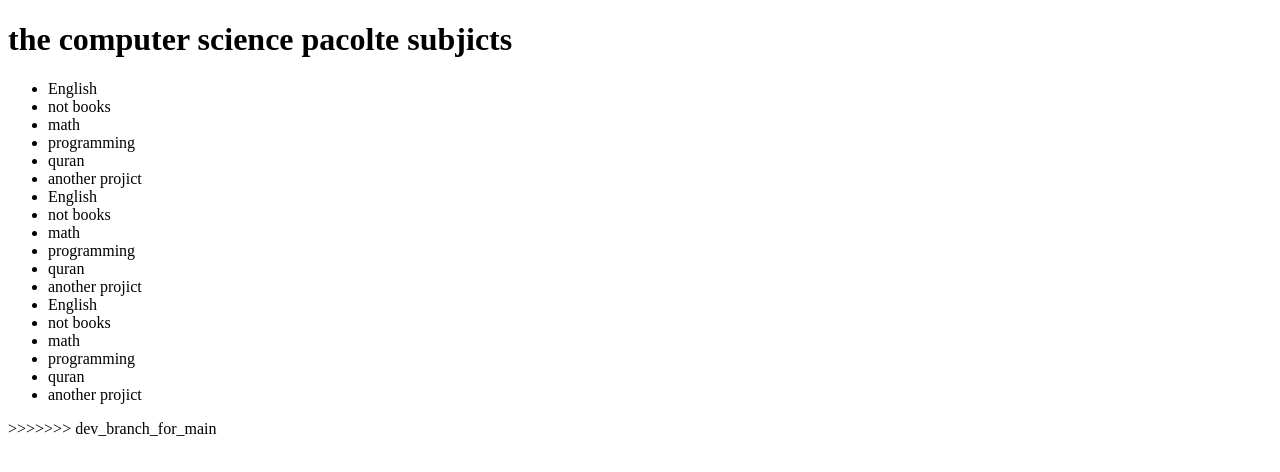
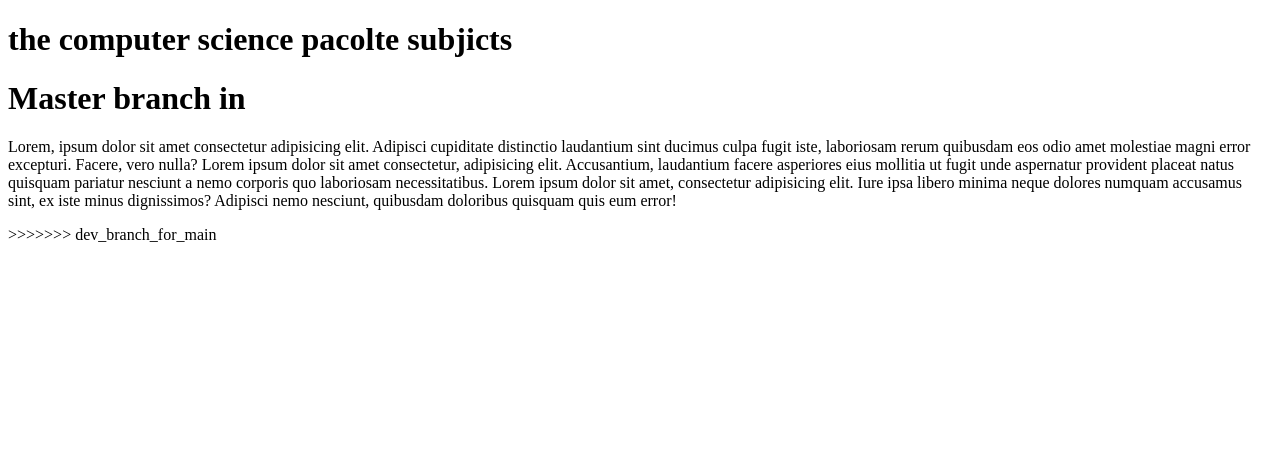
Before and after one commit to ABashir1234/git_project_one, a plain HTML site: page index.html in a window 1280 px wide. Drawn offline with Linux system fonts and the light colour scheme.

Commit message:
add prograp  to the master branch

```diff
--- a/index.html
+++ b/index.html
@@ -10,26 +10,14 @@
     <div>
         <h1>the computer science pacolte subjicts</h1>
         <ul>
-            <li>English</li>
-            <li>not books</li>
-            <li>math</li>
-            <li>programming</li>
-            <li>quran</li>
-            <li>another projict</li>
 
-            <li>English</li>
-            <li>not books</li>
-            <li>math</li>
-            <li>programming</li>
-            <li>quran</li>
-            <li>another projict</li>
-            <li>English</li>
-            <li>not books</li>
-            <li>math</li>
-            <li>programming</li>
-            <li>quran</li>
-            <li>another projict</li>
         </ul>
+
+        <h1> Master branch in </h1>
+        <p>Lorem, ipsum dolor sit amet consectetur adipisicing elit. Adipisci cupiditate distinctio laudantium sint ducimus culpa fugit iste, laboriosam rerum quibusdam eos odio amet molestiae magni error excepturi. Facere, vero nulla?
+            Lorem ipsum dolor sit amet consectetur, adipisicing elit. Accusantium, laudantium facere asperiores eius mollitia ut fugit unde aspernatur provident placeat natus quisquam pariatur nesciunt a nemo corporis quo laboriosam necessitatibus.
+            Lorem ipsum dolor sit amet, consectetur adipisicing elit. Iure ipsa libero minima neque dolores numquam accusamus sint, ex iste minus dignissimos? Adipisci nemo nesciunt, quibusdam doloribus quisquam quis eum error!
+        </p>
 
 
 >>>>>>> dev_branch_for_main
```
